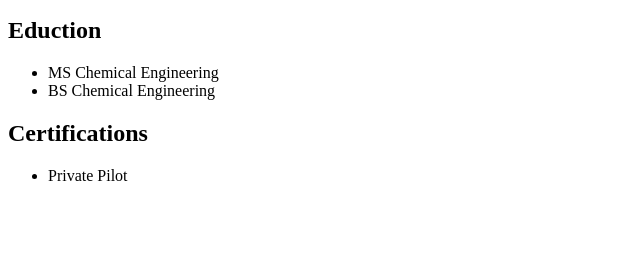
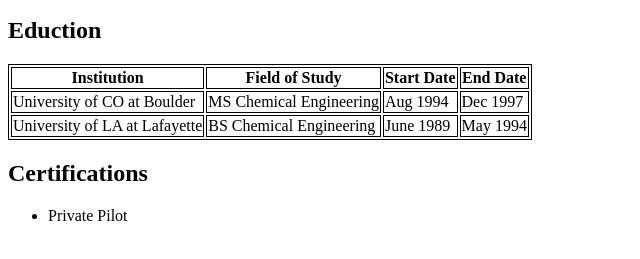
Before and after one commit to kjqfflyingcoder/PortfolioSite, a plain HTML site: page skills.html in a window 1280 px wide. Shown: the part 183-442 px from the top of the page, without its empty margins (0-640 px from the left). Drawn offline with Linux system fonts and the light colour scheme.

Commit message:
I learned how to create HTML tables

```diff
--- a/skills.html
+++ b/skills.html
@@ -2,6 +2,11 @@
 <html>
     <head>
         <title>Gina LaFontaine - Skills</title>
+        <style>
+            table, th, td {
+                border: 1px solid black;
+            }
+        </style>
     </head>
         <body>
             <h3>Navigation</h3>
@@ -12,10 +17,30 @@
                 <li>HTML</li>
             </ul>
             <h2>Eduction</h2>
-            <ul>
-                <li>MS Chemical Engineering</li>
-                <li>BS Chemical Engineering</li>
-            </ul>
+            <table>
+                <thead>
+                    <tr>
+                        <th>Institution</th>
+                        <th>Field of Study</th>
+                        <th>Start Date</th>
+                        <th>End Date</th>
+                    </tr>
+                </thead>
+                <tbody>
+                    <tr>
+                        <td>University of CO at Boulder</td>
+                        <td>MS Chemical Engineering</td>
+                        <td>Aug 1994</td>
+                        <td>Dec 1997</td>
+                    </tr>
+                    <tr>
+                        <td>University of LA at Lafayette</td>
+                        <td>BS Chemical Engineering</td>
+                        <td>June 1989</td>
+                        <td>May 1994</td>
+                    </tr>
+                </tbody>
+            </table>
             <h2>Certifications</h2>
             <ul>
                 <li>Private Pilot</li>
```
